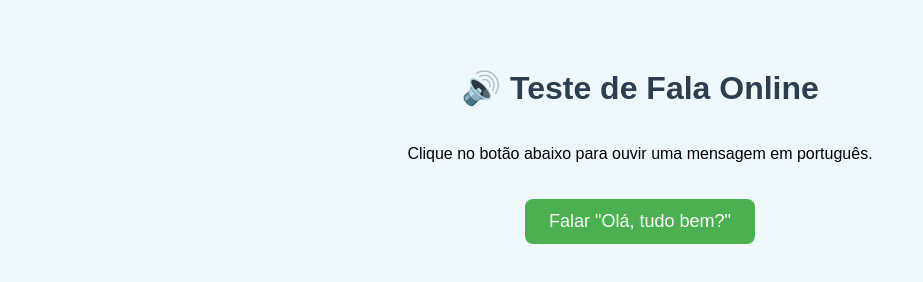
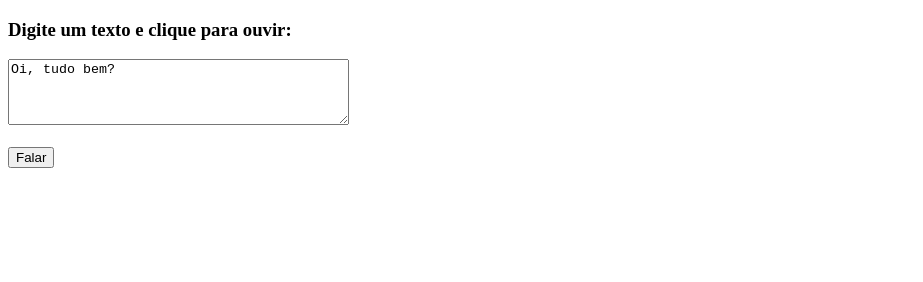
Before and after one commit to Israelgramacho/teacomunication, a plain HTML site: page index.html in a window 1280 px wide. Shown: the whole page, without its empty margins (0-923 px from the left). Drawn offline with Linux system fonts and the light colour scheme.

Commit message:
Refactor TTS functionality and update UI elements

```diff
--- a/index.html
+++ b/index.html
@@ -1,67 +1,34 @@
 <!DOCTYPE html>
 <html lang="pt-BR">
 <head>
-  <meta charset="UTF-8" />
-  <meta name="viewport" content="width=device-width, initial-scale=1.0"/>
-  <title>Teste de Voz</title>
-  <style>
-    body {
-      font-family: Arial, sans-serif;
-      display: flex;
-      flex-direction: column;
-      align-items: center;
-      padding: 40px;
-      background: #f0f8ff;
-    }
-    h1 { color: #2c3e50; }
-    button {
-      padding: 12px 24px;
-      font-size: 18px;
-      background: #4CAF50;
-      color: white;
-      border: none;
-      border-radius: 8px;
-      cursor: pointer;
-      margin-top: 20px;
-    }
-    button:hover { background: #45a049; }
-    button:disabled {
-      background: #ccc;
-      cursor: not-allowed;
-    }
-  </style>
+<meta charset="UTF-8">
+<title>TTS Teste</title>
 </head>
 <body>
-  <h1>🔊 Teste de Fala Online</h1>
-  <p>Clique no botão abaixo para ouvir uma mensagem em português.</p>
-  <button id="falarBtn" onclick="falar()">Falar "Olá, tudo bem?"</button>
+  <h3>Digite um texto e clique para ouvir:</h3>
+
+  <textarea id="texto" rows="4" cols="40">Oi, tudo bem?</textarea><br><br>
+
+  <button onclick="falar()">Falar</button>
 
   <script>
-    async function falar() {
-      const btn = document.getElementById('falarBtn');
-      btn.disabled = true;
-      try {
-        const text = "Olá, tudo bem?";
-        const response = await fetch(`/tts?text=${encodeURIComponent(text)}`);
+    function falar() {
+      if (!('speechSynthesis' in window)) {
+        alert("Seu navegador não suporta TTS (SpeechSynthesis).");
+        return;
+      }
 
-        if (!response.ok) {
-          throw new Error('Erro no servidor');
-        }
+      const texto = document.getElementById("texto").value;
+      const fala = new SpeechSynthesisUtterance(texto);
 
-        const blob = await response.blob();
-        const audio = new Audio(URL.createObjectURL(blob));
-        audio.onerror = (e) => {
-          console.error('Erro no áudio:', e);
-          alert("Erro ao reproduzir áudio. Verifique sua conexão.");
-        };
-        await audio.play();
-      } catch (error) {
-        console.error('Erro:', error);
-        alert("Erro ao gerar ou reproduzir áudio. Tente novamente.");
-      } finally {
-        btn.disabled = false;
-      }
+      // Configurações
+      fala.lang = "pt-BR";
+      fala.rate = 1.0;
+      fala.pitch = 1.0;
+
+      speechSynthesis.speak(fala);
     }
   </script>
+
 </body>
 </html>
```
